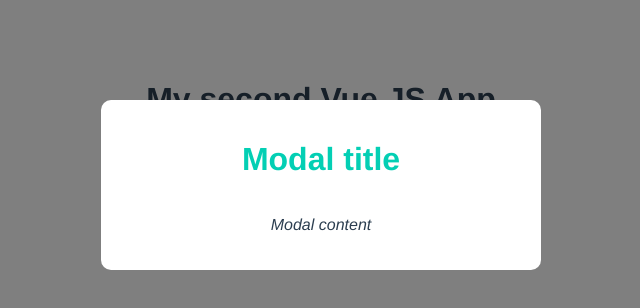
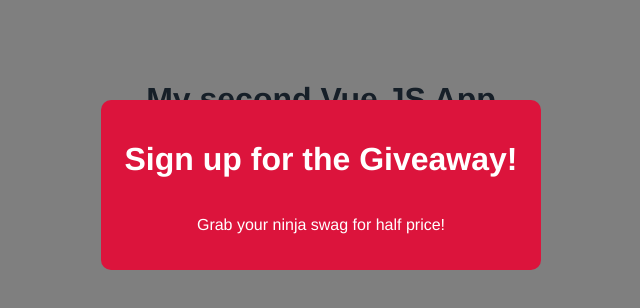
Before and after one commit to SamuelVera/Vue-Practice-2, a Vue app: page / in a window 1280 px wide. Shown: the top 308 px of the page, without its empty margins (319-959 px from the left). Built offline with nearby package versions, Linux system fonts and the light colour scheme.

Commit message:
Props lesson

```diff
--- a/src/App.vue
+++ b/src/App.vue
@@ -4,7 +4,9 @@
 <template>
   <h1>{{ title }}</h1>
   <!--Self enclosed HTML for using child components in the template-->
-  <Modal />
+  <!--Prop passing (Data passed as string)-->
+  <!--If the props are binded like :propKey other types of data and stored variables can be used-->
+  <Modal :header="header" :text="text" theme="sale" />
   <!--Names for components can conflict with regular HTML elements-->
 </template>
 
@@ -23,6 +25,8 @@
   data() {
     return {
       title: "My second Vue JS App",
+      header: "Sign up for the Giveaway!",
+      text: "Grab your ninja swag for half price!",
     };
   },
 };
--- a/src/assets/global.css
+++ b/src/assets/global.css
@@ -4,5 +4,4 @@
 }
 
 p {
-  font-style: italic;
 }
--- a/src/components/Modal.component.vue
+++ b/src/components/Modal.component.vue
@@ -1,18 +1,27 @@
 <!--Template for the modal component-->
 <template>
   <div class="backdrop">
-    <div class="modal">
-      <h1>Modal title</h1>
-      <p>Modal content</p>
+    <div class="modal" :class="{ sale: theme === 'sale' }">
+      <h1>{{ header }}</h1>
+      <p>{{ text }}</p>
     </div>
   </div>
 </template>
+
+<!--Script for the component-->
+<script>
+export default {
+  // Props keys that could be accepted by this component
+  // (Prop passing is optional even if there are prop names defined)
+  props: ["header", "text", "theme"],
+};
+</script>
 
 <!--Styles for the modal component-->
 <!--
   Scoped styles only affect styles for elements that are inside the template of this component
 -->
-<style scoped>
+<style>
 .modal {
   width: 400px;
   padding: 20px;
@@ -27,9 +36,16 @@
   width: 100vw;
   height: 100vh;
 }
-h1 {
+.modal h1 {
   color: #03cfb4;
   padding: 0;
   border: none;
 }
+.modal.sale {
+  background: crimson;
+  color: white;
+}
+.modal.sale h1 {
+  color: white;
+}
 </style>
```
